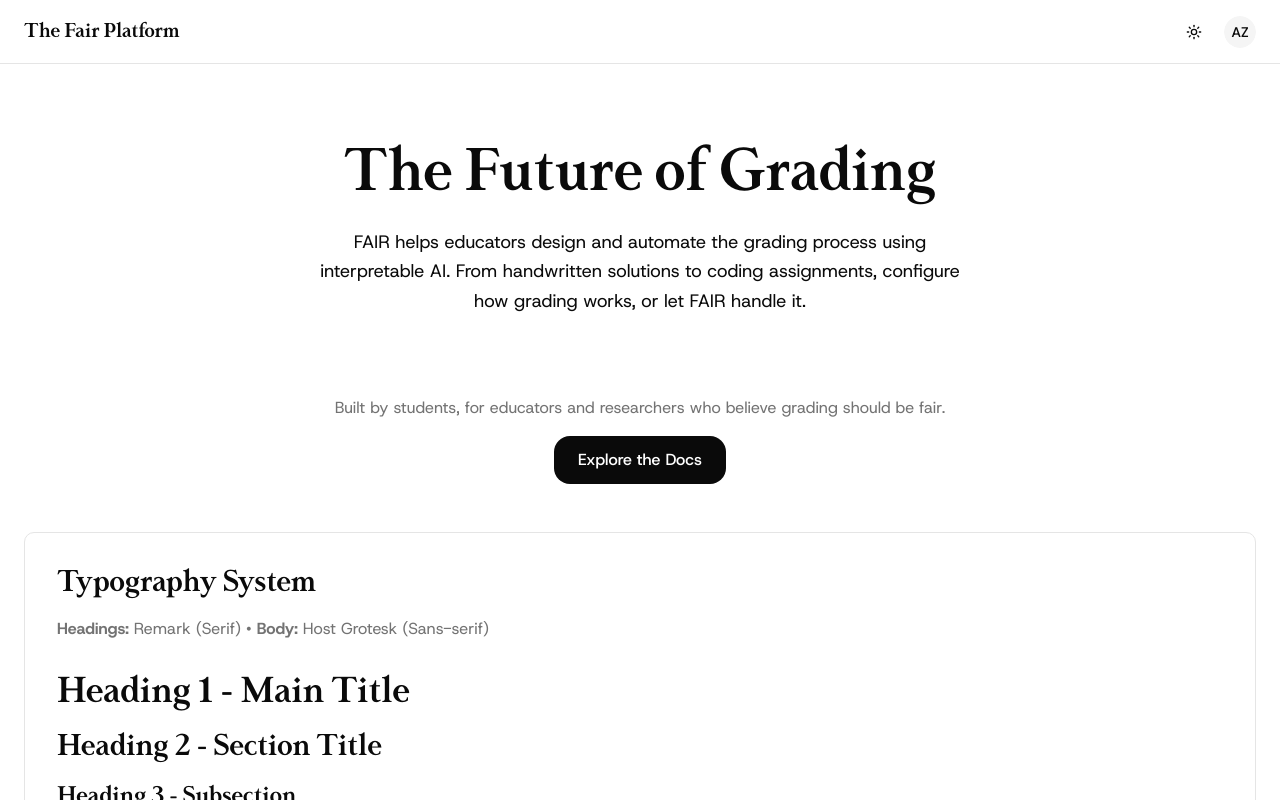
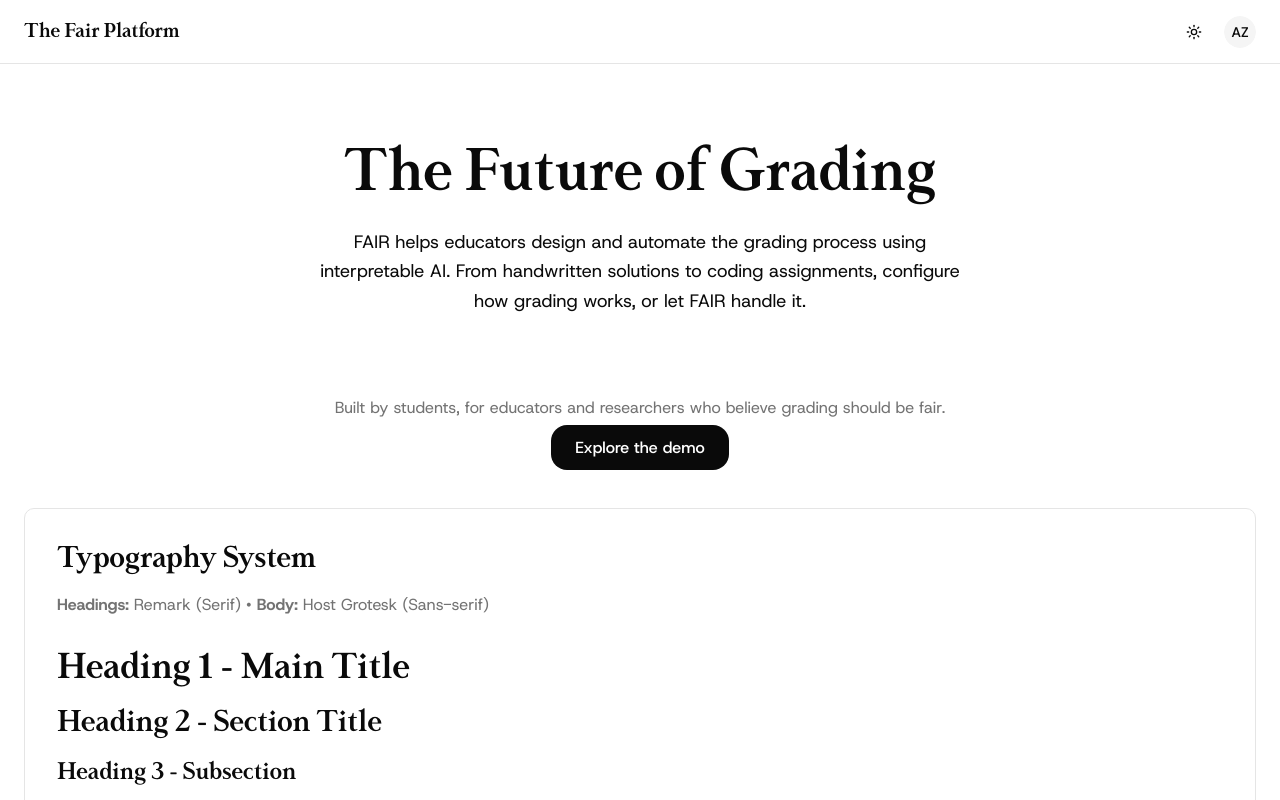
Before and after one commit to azapg/FAIR, a Next.js app in the folder platform/: page / in a window 1280 px wide. Shown: the top 800 px of the page. Built offline with nearby package versions, Linux system fonts and the light colour scheme.

Commit message:
feat: replace button with link to demo for improved navigation

```diff
--- a/platform/src/app/page.tsx
+++ b/platform/src/app/page.tsx
@@ -1,3 +1,5 @@
+import Link from 'next/link';
+
 export default function Home() {
   return (
     <main className="container mx-auto p-6 space-y-12 pt-20">
@@ -17,9 +19,12 @@ export default function Home() {
         <p className="font-sans text-base text-muted-foreground">
           Built by students, for educators and researchers who believe grading should be fair.
         </p>
-        <button className="px-6 py-3 rounded-2xl bg-foreground text-background font-medium hover:bg-opacity-90 transition">
-          Explore the Docs
-        </button>
+        <Link
+          href="/demo"
+          className="px-6 py-3 rounded-2xl bg-foreground text-background font-medium hover:bg-opacity-90 transition"
+        >
+          Explore the demo
+        </Link>
       </div>
 
       {/* Typography Showcase */}
```
